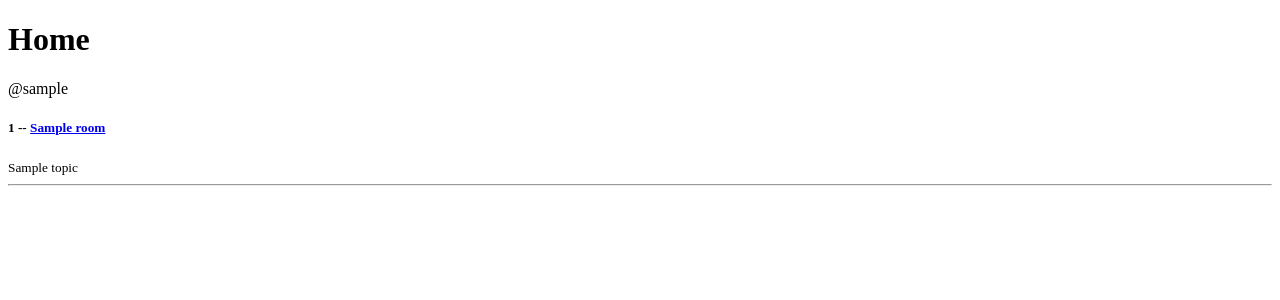
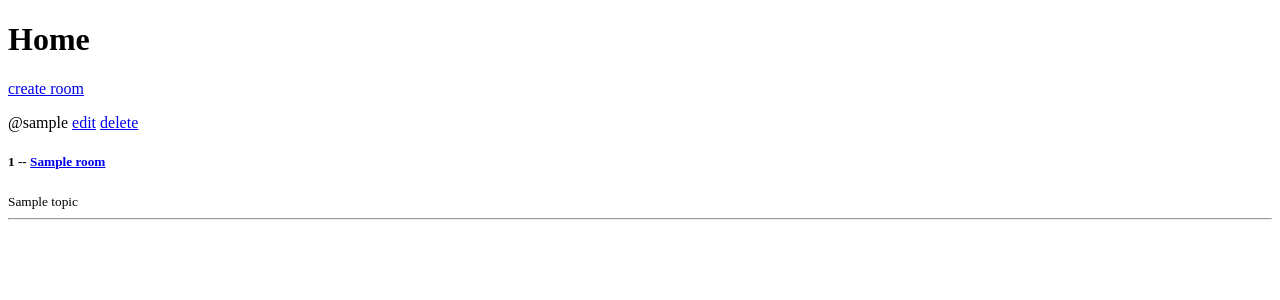
Before and after one commit to gracebir/django-connect-app, a Django app: page / in a window 1280 px wide. Shown: the part 36-336 px from the top of the page. Run offline with Django 4.2, Linux system fonts and the light colour scheme; tables that the repository leaves empty hold one stand-in row (values such as "Sample post").

Commit message:
crud functionallity

```diff
--- a/base/models.py
+++ b/base/models.py
@@ -18,6 +18,9 @@ class Room(models.Model):
     updated = models.DateTimeField(auto_now=True)
     created = models.DateTimeField(auto_now_add=True)
 
+    class Meta:
+        ordering = ['-updated', '-created']
+
     def __str__(self):
         return self.name
 
--- a/base/templates/base/home.html
+++ b/base/templates/base/home.html
@@ -4,9 +4,11 @@
 <h1>Home</h1>
 <div>
     <div>
+        <a href="{% url 'create-room' %}">create room</a>
         {% for room in rooms %}
         <div>
-            <p>@{{room.host.username}}</p>
+
+            <p>@{{room.host.username}} <a href="{% url 'update-room' room.id %}">edit</a> <a href="{% url 'delete-room' room.id%}">delete</a></p>
             <h5>{{room.id}} -- <a href="{% url 'room' room.id %}">{{room.name}}</a></h5>
 
             <small>{{room.topic.name}}</small>
--- a/base/urls.py
+++ b/base/urls.py
@@ -3,5 +3,8 @@ from . import views
 
 urlpatterns = [
     path('', views.home, name="home"),
-    path('room/<str:pk>/', views.room, name="room")
+    path('room/<str:pk>/', views.room, name="room"),
+    path('create-room/', views.createRoom, name="create-room"),
+    path('update-room/<str:pk>/', views.updateRoom, name='update-room'),
+    path('delete-room/<str:pk>/', views.deleteRoom, name='delete-room')
 ]
--- a/base/views.py
+++ b/base/views.py
@@ -1,7 +1,7 @@
-from django.shortcuts import render
+from django.shortcuts import render, redirect
 # Create your views here.
 from .models import Room
-
+from .form import RoomForm
 # rooms = [
 #     {'id': 1, 'name': 'Lets learn python'},
 #     {'id': 2, 'name': 'Design with me'},
@@ -17,3 +17,31 @@ def room(request, pk):
     room = Room.objects.get(id=pk)
     context = {'room':room}
     return render(request, 'base/room.html', context)
+
+def createRoom(request):
+    form = RoomForm()
+    if request.method == 'POST':
+        form = RoomForm(request.POST)
+        if form.is_valid():
+            form.save()
+            return redirect('home')
+    context = {'form': form}
+    return render(request, 'base/room_form.html', context)
+
+def updateRoom(request, pk):
+    room = Room.objects.get(id=pk)
+    form = RoomForm(instance=room)
+    if request.method == 'POST':
+        form = RoomForm(request.POST, instance=room)
+        if form.is_valid():
+            form.save()
+            return redirect('home')
+    context = {'form': form}
+    return render(request, 'base/room_form.html', context)
+
+def deleteRoom(request, pk):
+    room = Room.objects.get(id=pk)
+    if request.method == 'POST':
+        room.delete()
+        return redirect('home')
+    return render(request, 'base/delete_form.html', {'obj':room})
```
Also changed, not shown: base/form.py (added, +7 -0 lines), base/templates/base/delete_form.html (added, +12 -0 lines), base/templates/base/room_form.html (added, +11 -0 lines).
